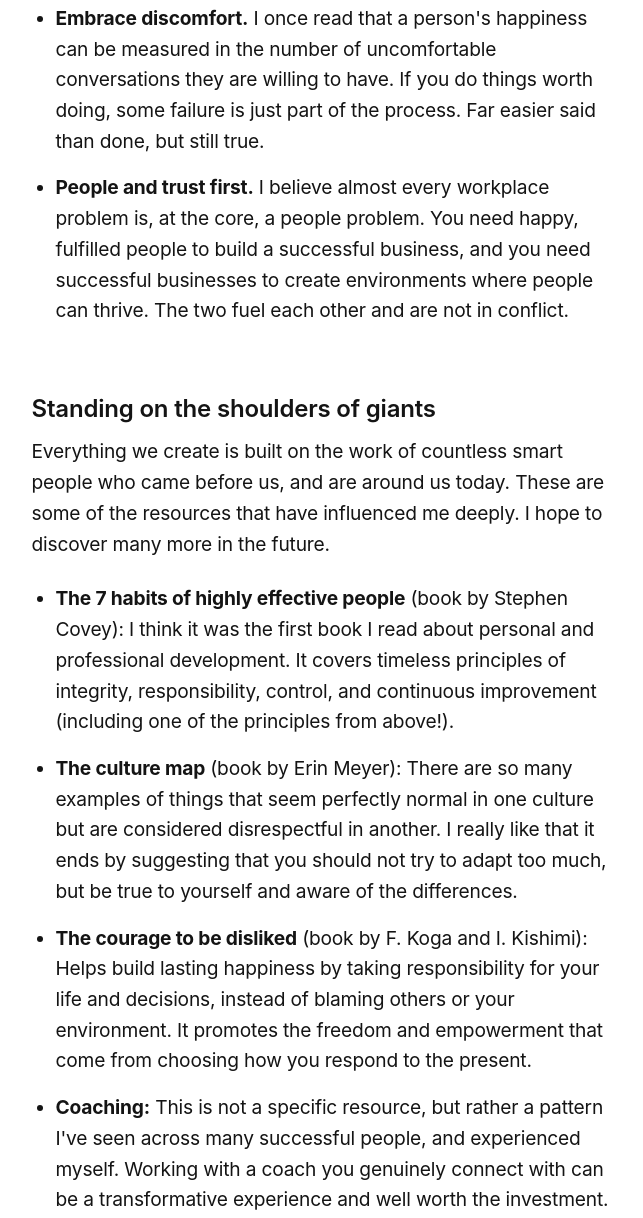
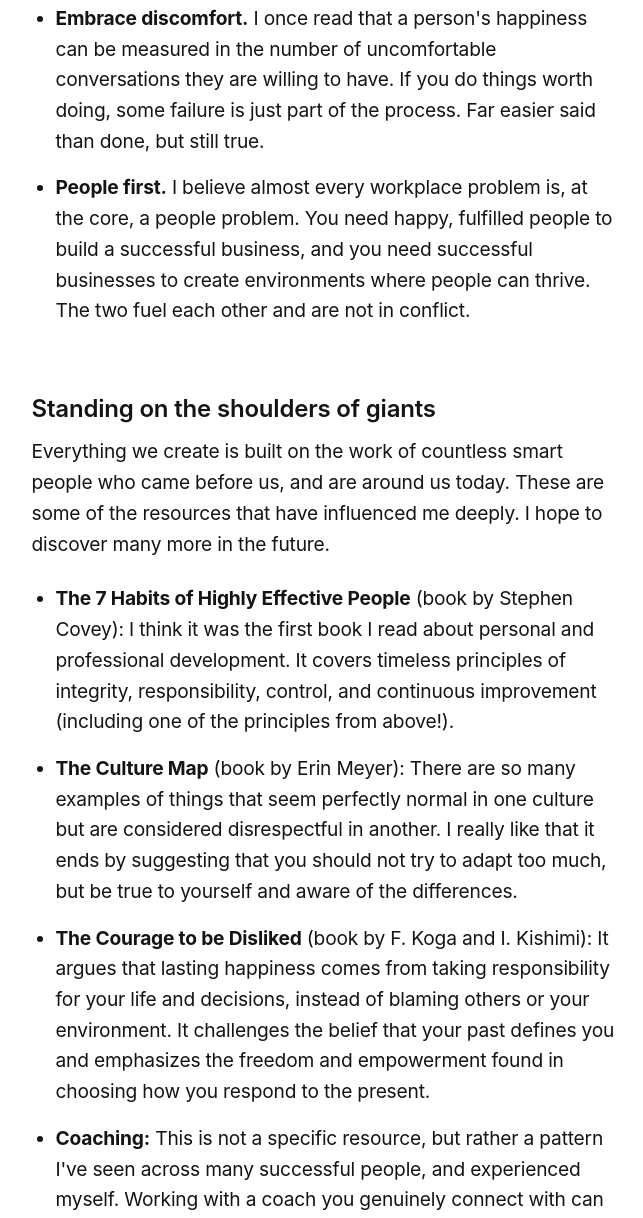
Before and after one commit to sdurandeu/sebastiandurandeu.com, a plain HTML site: page index.html in a window 1280 px wide. Shown: the part 1126-2344 px from the top of the page, without its empty margins (316-959 px from the left). Drawn offline with Linux system fonts and the light colour scheme.

Commit message:
Minor improvements

```diff
--- a/index.html
+++ b/index.html
@@ -102,7 +102,9 @@
     }
 
     hr {
-      margin-top: 4rem; border: none; border-top: 1px solid #e0e0e0;
+      margin-top: 4rem;
+      border: none;
+      border-top: 1px solid #e0e0e0;
     }
 
     footer {
@@ -150,7 +152,7 @@
 
         <li>
           <b>Life is one long game.</b>
-          Long-term success is less about quick wins and more about consistency and patience. If what you want feels unachievable today, just focus on getting 1% closer, every day, every week. It seems Pablo Picasso said: <i>Inspiration exists, but it has to find you working.</i>
+          Long-term success is less about quick wins and more about consistency and patience. If what you want feels unachievable today, just focus on getting 1% closer, every day, every week. It seems Pablo Picasso said: <i>Inspiration exists, but it has to find you working</i>.
         </li>
 
         <li>
@@ -164,7 +166,7 @@
         </li>
 
         <li>
-          <b>People and trust first.</b>
+          <b>People first.</b>
           I believe almost every workplace problem is, at the core, a people problem. You need happy, fulfilled people to build a successful business, and you need successful businesses to create environments where people can thrive. The two fuel each other and are not in conflict.
         </li>
 
@@ -175,14 +177,14 @@
       <h2>Standing on the shoulders of giants</h2>
       <p>Everything we create is built on the work of countless smart people who came before us, and are around us today. These are some of the resources that have influenced me deeply. I hope to discover many more in the future.</p>
       <ul>
-        <li><b>The 7 habits of highly effective people</b> (book by Stephen Covey): I think it was the first book I read about personal and professional development. It covers timeless principles of integrity, responsibility, control, and continuous improvement (including one of the principles from above!).</li>
-        <li><b>The culture map</b> (book by Erin Meyer): There are so many examples of things that seem perfectly normal in one culture but are considered disrespectful in another. I really like that it ends by suggesting that you should not try to adapt too much, but be true to yourself and aware of the differences.</li>
-        <li><b>The courage to be disliked</b> (book by F. Koga and I. Kishimi): Helps build lasting happiness by taking responsibility for your life and decisions, instead of blaming others or your environment. It promotes the freedom and empowerment that come from choosing how you respond to the present.</li>
+        <li><b>The 7 Habits of Highly Effective People</b> (book by Stephen Covey): I think it was the first book I read about personal and professional development. It covers timeless principles of integrity, responsibility, control, and continuous improvement (including one of the principles from above!).</li>
+        <li><b>The Culture Map</b> (book by Erin Meyer): There are so many examples of things that seem perfectly normal in one culture but are considered disrespectful in another. I really like that it ends by suggesting that you should not try to adapt too much, but be true to yourself and aware of the differences.</li>
+        <li><b>The Courage to be Disliked</b> (book by F. Koga and I. Kishimi): It argues that lasting happiness comes from taking responsibility for your life and decisions, instead of blaming others or your environment. It challenges the belief that your past defines you and emphasizes the freedom and empowerment found in choosing how you respond to the present.</li>
         <li><b>Coaching:</b> This is not a specific resource, but rather a pattern I've seen across many successful people, and experienced myself. Working with a coach you genuinely connect with can be a transformative experience and well worth the investment.</li>
         <li><b>Online tech communities:</b> Especially when you work in small startups, it's important to have ways to connect with others in the industry. I particularly recommend the <a href="https://randsinrepose.com/welcome-to-rands-leadership-slack/">Rands Leadership Slack</a> and <a href="https://refactoring.fm/p/refactoring-community">Refactoring</a>. Remember that you always get what you give.</li>
       </ul>
 
-      <p>Finally, the inspiration behind this personal website comes from this <a href="https://hagakure.substack.com/p/twh35-20-principles-i-strive-to-live" target="_blank">blog post</a>, with the design based on the <a href="https://deadsimplesites.com/" target="_blank">Dead Simple Sites</a> collection and the <a href="https://www.priority.vision/themes/onflow/">OnFlow Ghost template</a>.</p>
+      <p>Last but not least, the inspiration behind this personal website comes from this <a href="https://hagakure.substack.com/p/twh35-20-principles-i-strive-to-live" target="_blank">blog post</a>, with the design based on the <a href="https://deadsimplesites.com/" target="_blank">Dead Simple Sites</a> collection and the <a href="https://www.priority.vision/themes/onflow/" target="_blank">OnFlow Ghost</a> template.</p>
     </section>
 
     <hr />
```
